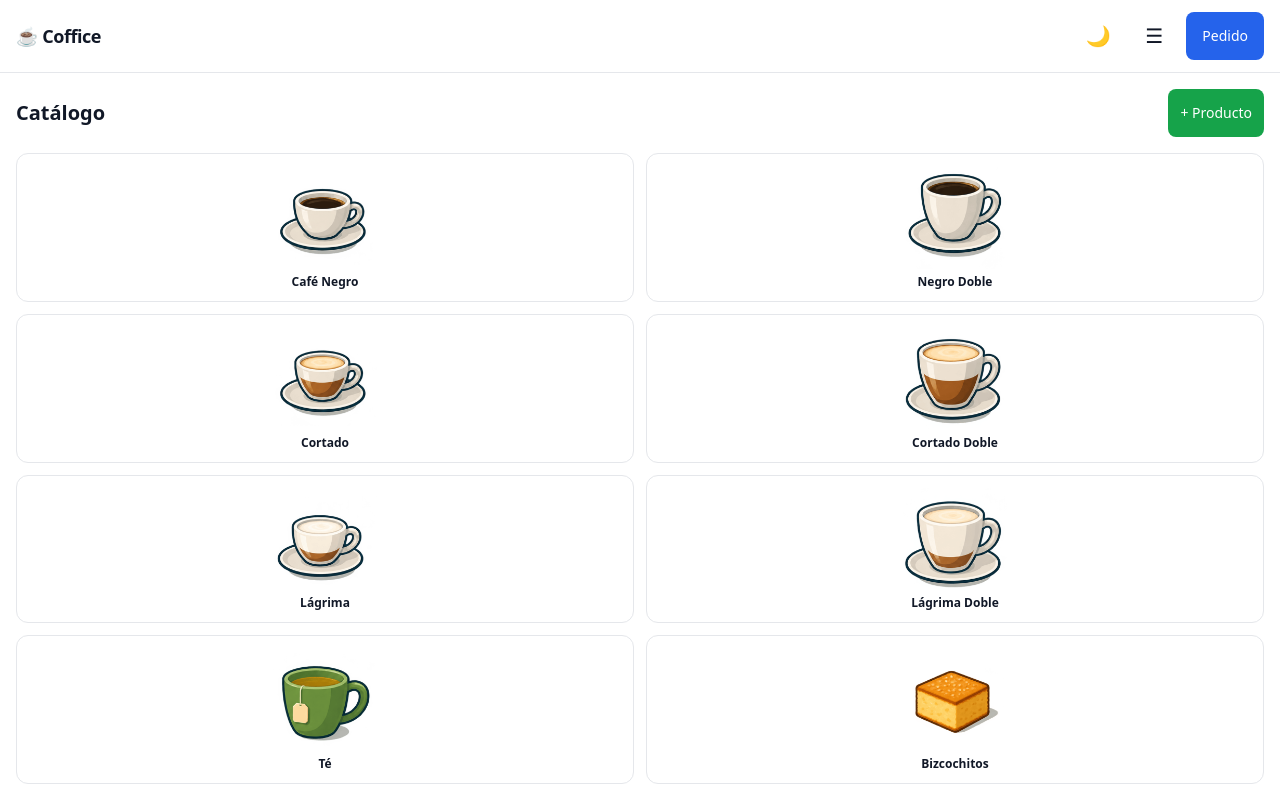
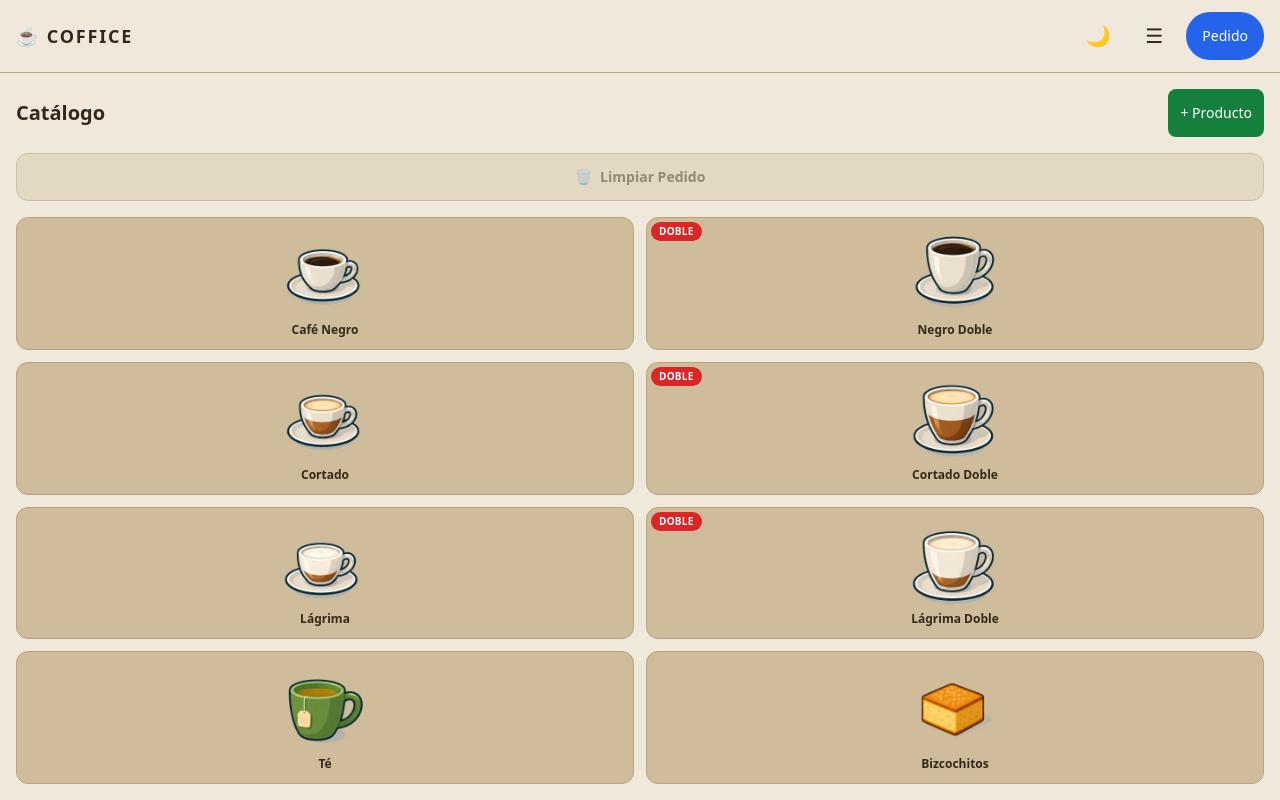
Before and after one commit to damianarganaras/App-Coffice, a React (Vite) app: page / in a window 1280 px wide. Built offline with nearby package versions, Linux system fonts and the light colour scheme.

Commit message:
remodelado

```diff
--- a/dev-dist/sw.js
+++ b/dev-dist/sw.js
@@ -81,7 +81,7 @@ define(['./workbox-7e5eb42b'], (function (workbox) { 'use strict';
     "revision": "710d06d202796b7b89e90a6f11224662"
   }, {
     "url": "index.html",
-    "revision": "0.1toc31h9jsg"
+    "revision": "0.b9cf5i6ems4"
   }], {});
   workbox.cleanupOutdatedCaches();
   workbox.registerRoute(new workbox.NavigationRoute(workbox.createHandlerBoundToURL("index.html"), {
--- a/index.html
+++ b/index.html
@@ -5,7 +5,7 @@
     <link rel="icon" type="image/png" sizes="32x32" href="%BASE_URL%favicon-32x32.png" />
     <link rel="apple-touch-icon" href="%BASE_URL%apple-touch-icon.png" />
     <meta name="viewport" content="width=device-width, initial-scale=1.0, maximum-scale=1.0, user-scalable=no" />
-    <meta name="theme-color" content="#1e1e2e" />
+    <meta name="theme-color" content="#0b1120" />
     <meta name="apple-mobile-web-app-capable" content="yes" />
     <meta name="apple-mobile-web-app-status-bar-style" content="black-translucent" />
     <meta name="apple-mobile-web-app-title" content="Coffice" />
--- a/src/App.jsx
+++ b/src/App.jsx
@@ -64,7 +64,7 @@ export default function App() {
   }
 
   return (
-    <div className="h-dvh flex flex-col overflow-hidden bg-white dark:bg-dark-bg text-gray-900 dark:text-gray-100 transition-colors duration-300">
+    <div className="h-dvh flex flex-col overflow-hidden bg-beige-bg dark:bg-navy-bg text-beige-text dark:text-navy-text transition-colors duration-150">
       <Header
         view={view}
         theme={theme}
--- a/src/components/AddCustomProduct.jsx
+++ b/src/components/AddCustomProduct.jsx
@@ -19,7 +19,7 @@ export default function AddCustomProduct() {
     <>
       <button
         onClick={() => setOpen(true)}
-        className="min-h-[48px] min-w-[48px] px-3 flex items-center justify-center rounded-lg bg-green-600 hover:bg-green-700 text-white text-sm font-medium transition-colors"
+        className="min-h-[48px] min-w-[48px] px-3 flex items-center justify-center rounded-lg bg-accent-green hover:bg-accent-green-hover text-white text-sm font-medium transition-colors"
       >
         + Producto
       </button>
@@ -39,7 +39,7 @@ export default function AddCustomProduct() {
               animate={{ y: 0 }}
               exit={{ y: '100%' }}
               transition={{ duration: 0.15 }}
-              className="w-full sm:max-w-md bg-white dark:bg-gray-800 rounded-t-2xl sm:rounded-2xl p-6 shadow-xl"
+              className="w-full sm:max-w-md bg-beige-surface dark:bg-navy-surface rounded-t-2xl sm:rounded-2xl p-6 shadow-xl"
               onClick={(e) => e.stopPropagation()}
             >
               <h3 className="text-lg font-bold mb-4">Agregar Producto</h3>
@@ -50,20 +50,20 @@ export default function AddCustomProduct() {
                   onChange={(e) => setName(e.target.value)}
                   placeholder="Nombre del producto..."
                   autoFocus
-                  className="min-h-[48px] px-4 rounded-xl border border-gray-300 dark:border-gray-600 bg-gray-50 dark:bg-gray-700 text-sm focus:outline-none focus:ring-2 focus:ring-blue-500"
+                  className="min-h-[48px] px-4 rounded-xl border border-beige-border dark:border-navy-border bg-beige-bg dark:bg-navy-bg text-sm placeholder:text-beige-muted dark:placeholder:text-navy-muted focus:outline-none focus:ring-2 focus:ring-accent-blue"
                 />
                 <div className="flex gap-3">
                   <button
                     type="button"
                     onClick={() => setOpen(false)}
-                    className="flex-1 min-h-[48px] rounded-xl border border-gray-300 dark:border-gray-600 text-sm font-medium hover:bg-gray-50 dark:hover:bg-gray-700 transition-colors"
+                    className="flex-1 min-h-[48px] rounded-xl border border-beige-border dark:border-navy-border text-sm font-medium hover:bg-beige-elevated dark:hover:bg-navy-elevated transition-colors"
                   >
                     Cancelar
                   </button>
                   <button
                     type="submit"
                     disabled={!name.trim()}
-                    className="flex-1 min-h-[48px] rounded-xl bg-blue-600 text-white text-sm font-medium hover:bg-blue-700 disabled:opacity-50 disabled:cursor-not-allowed transition-colors"
+                    className="flex-1 min-h-[48px] rounded-xl bg-accent-blue text-white text-sm font-medium hover:bg-accent-blue-hover disabled:opacity-50 disabled:cursor-not-allowed transition-colors"
                   >
                     Agregar
                   </button>
--- a/src/components/CatalogView.jsx
+++ b/src/components/CatalogView.jsx
@@ -7,9 +7,14 @@ import ConfirmDialog from './ConfirmDialog.jsx'
 
 const BASE = import.meta.env.BASE_URL
 
+function isDoubleVariant(name) {
+  return /doble/i.test(name || '')
+}
+
 function ProductCard({ product, quantity, onTap, layout }) {
   const iconSrc = product.icon ? `${BASE}assets/icons/${product.icon}` : null
   const iconControls = useAnimationControls()
+  const isDouble = isDoubleVariant(product.name)
 
   const handleTap = () => {
     iconControls.start({
@@ -28,8 +33,8 @@ function ProductCard({ product, quantity, onTap, layout }) {
       transition={{ type: 'spring', stiffness: 500, damping: 12 }}
       className="flex items-baseline gap-1"
     >
-      <span className="text-sm font-bold text-black/50 dark:text-white/50">x</span>
-      <span className="text-4xl font-extrabold text-black dark:text-white leading-none" style={{ textShadow: '0 0 1px currentColor' }}>
+      <span className="text-sm font-bold text-beige-text/50 dark:text-navy-text/50">x</span>
+      <span className="text-4xl font-extrabold text-beige-text dark:text-navy-text leading-none" style={{ textShadow: '0 0 1px currentColor' }}>
         {quantity}
       </span>
     </motion.span>
@@ -40,7 +45,7 @@ function ProductCard({ product, quantity, onTap, layout }) {
       <motion.button
         whileTap={{ scale: 0.97 }}
         onClick={handleTap}
-        className="relative flex-1 flex items-center gap-3 p-3 rounded-xl border bg-white dark:bg-gray-800 border-gray-200 dark:border-gray-700 hover:border-blue-400 dark:hover:border-blue-500 transition-colors text-left select-none min-h-0"
+        className="relative flex-1 flex items-center gap-3 p-3 rounded-xl border bg-beige-surface dark:bg-navy-surface border-beige-border dark:border-navy-border hover:border-accent-blue dark:hover:border-accent-blue transition-colors text-left select-none min-h-0"
       >
         <motion.div
           animate={iconControls}
@@ -49,14 +54,19 @@ function ProductCard({ product, quantity, onTap, layout }) {
           {iconSrc ? (
             <img src={iconSrc} alt={product.name} className="w-full h-full object-contain" />
           ) : (
-            <div className="w-full h-full flex items-center justify-center rounded-lg bg-gray-100 dark:bg-gray-700 text-lg">
+            <div className="w-full h-full flex items-center justify-center rounded-lg bg-beige-elevated dark:bg-navy-elevated text-lg">
               ☕
             </div>
           )}
         </motion.div>
         <div className="flex-1 min-w-0">
           <p className="font-semibold text-sm truncate">{product.name}</p>
-          <p className="text-xs text-gray-500 dark:text-gray-400 capitalize">{product.category}</p>
+          <p className="text-xs text-beige-muted dark:text-navy-muted capitalize">{product.category}</p>
+          {isDouble && (
+            <span className="mt-1 inline-block rounded-full bg-accent-red px-2 py-0.5 text-[10px] font-bold uppercase tracking-wide text-white">
+              Doble
+            </span>
+          )}
         </div>
         <AnimatePresence>
           {quantityBadge}
@@ -69,8 +79,13 @@ function ProductCard({ product, quantity, onTap, layout }) {
     <motion.button
       whileTap={{ scale: 0.97 }}
       onClick={handleTap}
-      className="relative flex flex-col items-center justify-center gap-1 p-3 rounded-xl border  border-gray-200 dark:border-gray-700 hover:border-blue-400 dark:hover:border-blue-500 transition-colors select-none min-h-0"
+      className="relative flex flex-col items-center justify-center gap-1 p-3 rounded-xl border bg-beige-surface dark:bg-navy-surface border-beige-border dark:border-navy-border hover:border-accent-blue dark:hover:border-accent-blue transition-colors select-none min-h-0"
     >
+      {isDouble && (
+        <span className="absolute top-1 left-1 rounded-full bg-accent-red px-2 py-0.5 text-[10px] font-bold uppercase tracking-wide text-white">
+          Doble
+        </span>
+      )}
       <motion.div
         animate={iconControls}
         className="flex-1 flex items-center justify-center min-h-0 w-full"
@@ -92,8 +107,8 @@ function ProductCard({ product, quantity, onTap, layout }) {
             transition={{ type: 'spring', stiffness: 500, damping: 12 }}
             className="absolute top-1 right-1 flex items-baseline gap-1"
           >
-            <span className="text-sm font-bold text-black/50 dark:text-white/50">x</span>
-            <span className="text-4xl font-extrabold text-black dark:text-white leading-none" style={{ textShadow: '0 0 1px currentColor' }}>
+            <span className="text-sm font-bold text-beige-text/50 dark:text-navy-text/50">x</span>
+            <span className="text-4xl font-extrabold text-beige-text dark:text-navy-text leading-none" style={{ textShadow: '0 0 1px currentColor' }}>
               {quantity}
             </span>
           </motion.span>
@@ -125,22 +140,20 @@ export default function CatalogView({ layout }) {
         <AddCustomProduct />
       </div>
 
-      <AnimatePresence>
-        {orderCount > 0 && (
-          <motion.button
-            key="reset-button"
-            initial={{ opacity: 0, height: 0, marginBottom: 0 }}
-            animate={{ opacity: 1, height: 'auto', marginBottom: 16 }}
-            exit={{ opacity: 0, height: 0, marginBottom: 0 }}
-            transition={{ duration: 0.15 }}
-            onClick={() => setConfirmOpen(true)}
-            className="w-full min-h-[48px] flex items-center justify-center gap-2 rounded-xl bg-red-50 dark:bg-red-900/20 border border-red-200 dark:border-red-800 text-red-700 dark:text-red-300 text-sm font-semibold transition-colors hover:bg-red-100 dark:hover:bg-red-900/30 select-none flex-shrink-0 overflow-hidden"
-          >
-            <span aria-hidden="true">🗑️</span>
-            <span>Limpiar Pedido ({orderCount})</span>
-          </motion.button>
-        )}
-      </AnimatePresence>
+      <button
+        type="button"
+        onClick={() => setConfirmOpen(true)}
+        disabled={orderCount === 0}
+        className={
+          'w-full min-h-[48px] mb-4 flex items-center justify-center gap-2 rounded-xl border text-sm font-semibold transition-colors select-none flex-shrink-0 ' +
+          (orderCount === 0
+            ? 'bg-beige-elevated dark:bg-navy-elevated border-beige-border dark:border-navy-border text-beige-muted dark:text-navy-muted opacity-60 cursor-not-allowed'
+            : 'bg-accent-red hover:bg-accent-red-hover border-transparent text-white')
+        }
+      >
+        <span aria-hidden="true">🗑️</span>
+        <span>Limpiar Pedido{orderCount > 0 ? ` (${orderCount})` : ''}</span>
+      </button>
 
       <div
         className={
--- a/src/components/Header.jsx
+++ b/src/components/Header.jsx
@@ -12,29 +12,29 @@ export default function Header({
   const badgeLabel = orderCount > 99 ? '99+' : String(orderCount)
 
   return (
-    <header className="sticky top-0 z-40 bg-white/90 dark:bg-dark-bg/90 backdrop-blur border-b border-gray-200 dark:border-gray-700">
+    <header className="sticky top-0 z-40 bg-beige-bg/90 dark:bg-navy-bg/90 backdrop-blur border-b border-beige-border dark:border-navy-border">
       <div className="flex items-center justify-between px-4 py-3">
-        <h1 className="text-lg font-bold tracking-tight select-none">
+        <h1 className="text-lg font-bold tracking-widest uppercase select-none">
           ☕ Coffice
         </h1>
         <div className="flex items-center gap-2">
           <button
             onClick={onToggleTheme}
-            className="min-h-[48px] min-w-[48px] flex items-center justify-center rounded-lg hover:bg-gray-100 dark:hover:bg-gray-800 transition-colors text-xl"
+            className="min-h-[48px] min-w-[48px] flex items-center justify-center rounded-lg hover:bg-beige-elevated dark:hover:bg-navy-elevated transition-colors text-xl"
             aria-label={theme === 'dark' ? 'Modo claro' : 'Modo oscuro'}
           >
             {theme === 'dark' ? '☀️' : '🌙'}
           </button>
           <button
             onClick={onToggleLayout}
-            className="min-h-[48px] min-w-[48px] flex items-center justify-center rounded-lg hover:bg-gray-100 dark:hover:bg-gray-800 transition-colors text-xl"
+            className="min-h-[48px] min-w-[48px] flex items-center justify-center rounded-lg hover:bg-beige-elevated dark:hover:bg-navy-elevated transition-colors text-xl"
             aria-label={layout === 'grid' ? 'Vista lista' : 'Vista cuadrícula'}
           >
             {layout === 'grid' ? '☰' : '⊞'}
           </button>
           <button
             onClick={onSwitchView}
-            className="relative min-h-[48px] min-w-[48px] flex items-center justify-center rounded-lg bg-blue-600 hover:bg-blue-700 text-white text-sm font-medium px-4 transition-colors"
+            className="relative min-h-[48px] min-w-[48px] flex items-center justify-center rounded-full bg-accent-blue hover:bg-accent-blue-hover text-white text-sm font-medium px-4 transition-colors"
             aria-label={
               view === 'catalog'
                 ? `Ir al Pedido${orderCount > 0 ? ` (${orderCount} ítems)` : ''}`
@@ -50,7 +50,7 @@ export default function Header({
                   animate={{ scale: 1, opacity: 1 }}
                   exit={{ scale: 0, opacity: 0 }}
                   transition={{ duration: 0.12 }}
-                  className="absolute -top-1 -right-1 min-w-[20px] h-5 px-1 flex items-center justify-center rounded-full bg-red-500 text-white text-[11px] font-bold leading-none shadow-md"
+                  className="absolute -top-1 -right-1 min-w-[20px] h-5 px-1 flex items-center justify-center rounded-full bg-accent-red text-white text-[11px] font-bold leading-none shadow-md"
                 >
                   {badgeLabel}
                 </motion.span>
--- a/tailwind.config.js
+++ b/tailwind.config.js
@@ -5,7 +5,33 @@ export default {
   theme: {
     extend: {
       colors: {
-        'dark-bg': '#1e1e2e',
+        // Dark theme (navy palette sampled from the reference mockup)
+        navy: {
+          bg: '#0b1120',
+          surface: '#161f36',
+          elevated: '#1f2b47',
+          border: '#2a3757',
+          text: '#e8edf7',
+          muted: '#98a6c4',
+        },
+        // Light theme (warm tones derived from the #CEBC9B anchor)
+        beige: {
+          bg: '#f0e9db',
+          surface: '#cebc9b',
+          elevated: '#dccdb2',
+          border: '#b8a37c',
+          text: '#33291a',
+          muted: '#574a31',
+        },
+        // Shared action accents (blue "Pedido", green "+ Producto", red destructive/badge)
+        accent: {
+          blue: '#2563eb',
+          'blue-hover': '#1d4ed8',
+          green: '#15803d',
+          'green-hover': '#166534',
+          red: '#dc2626',
+          'red-hover': '#b91c1c',
+        },
       },
     },
   },
--- a/vite.config.js
+++ b/vite.config.js
@@ -21,8 +21,8 @@ export default defineConfig({
         short_name: 'Coffice',
         description: 'App de pedidos para cafetería de oficina',
         lang: 'es',
-        theme_color: '#1e1e2e',
-        background_color: '#ffffff',
+        theme_color: '#0b1120',
+        background_color: '#f0e9db',
         display: 'standalone',
         start_url: '/App-Coffice/',
         scope: '/App-Coffice/',
```
Also changed, not shown: src/components/ConfirmDialog.jsx (+5 -5 lines), src/components/PWAInstaller.jsx (+6 -6 lines), src/components/SummaryView.jsx (+9 -9 lines), 2 other files (tests, documents, lock files or other folders).
